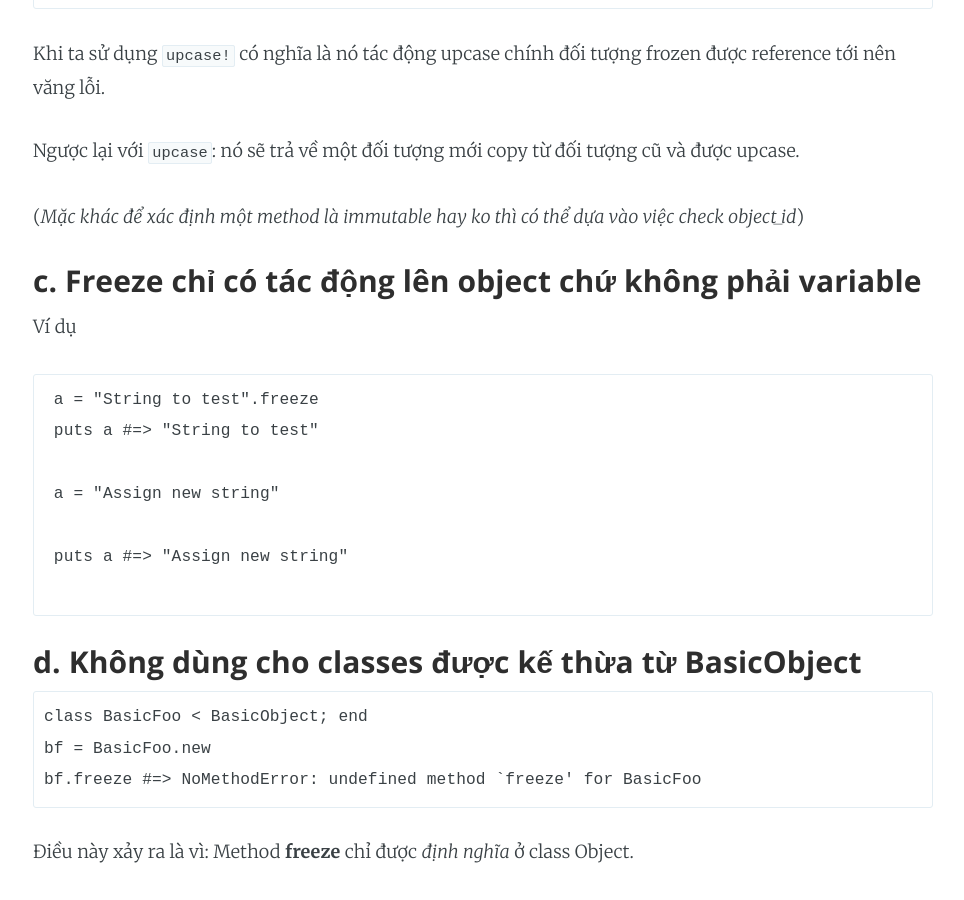
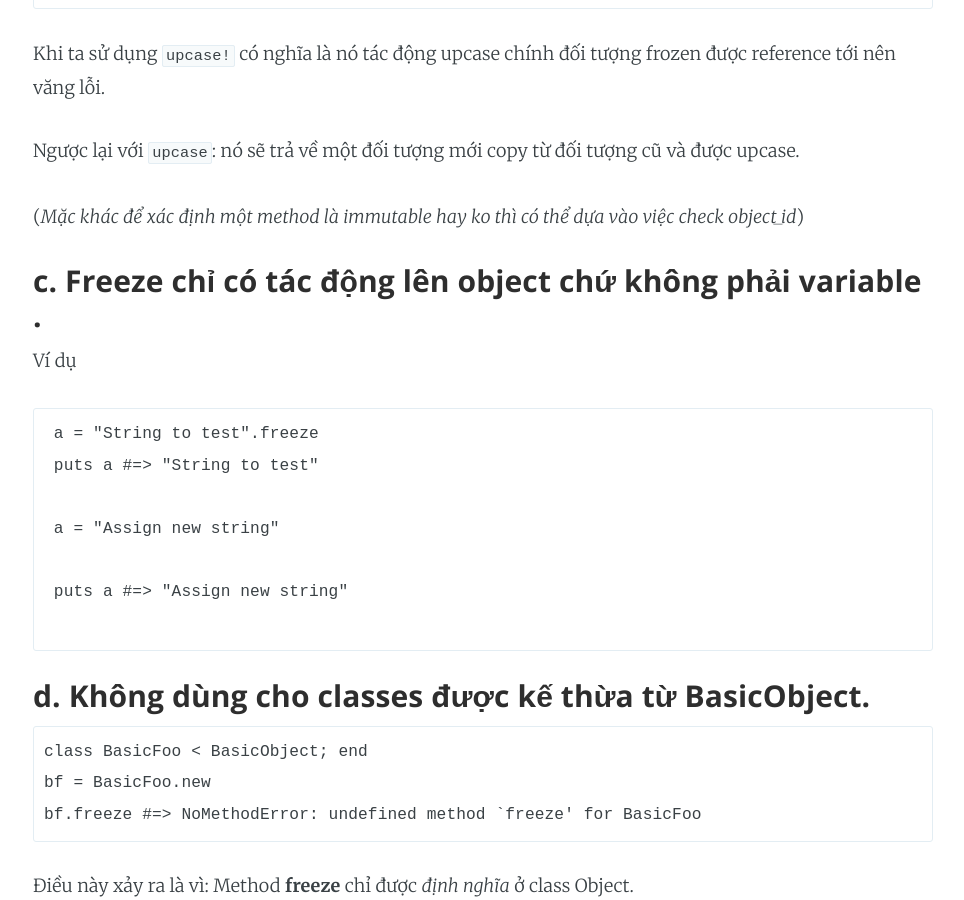
Before and after one commit to trnthanhtu/trnthanhtu.github.io, a Jekyll site: the page built from _posts/2016-11-10-Method-Freeze.markdown, in a window 1280 px wide and 900 px high, scrolled down 2014 px. Shown: the whole window, without its empty margins (157-1121 px from the left). Built offline with Jekyll 4.4.1, drawn with Linux system fonts in a browser that asks for light colours; some of the changed text lies outside the part shown.

Commit message:
FIx convension

````diff
--- a/_posts/2016-11-10-Method-Freeze.markdown
+++ b/_posts/2016-11-10-Method-Freeze.markdown
@@ -19,7 +19,7 @@ Và dùng method "frozen?" để kiểm tra xem object đã đóng băng hay ch
 
 ## 2. Các vấn đề cần nắm rõ
 Để hiểu vấn đề thì phải đào sâu deep.
-### a.Các kiểu dữ liệu được mặc định frozen
+### a. Các kiểu dữ liệu được mặc định frozen.
 Trong Ruby có các kiểu dữ liệu mặc định là
    **- Boolean
      - Fixnum. Bignum, Float
@@ -61,7 +61,7 @@ Ngược lại với `upcase`: nó sẽ trả về một đối tượng mới c
 
 (*Mặc khác để xác định một method là immutable hay ko thì có thể dựa vào việc check object_id*)
 
-### c. Freeze chỉ có tác động lên object chứ không phải variable
+### c. Freeze chỉ có tác động lên object chứ không phải variable .
 Ví dụ
 
 ```
@@ -73,7 +73,7 @@ Ví dụ
  puts a #=> "Assign new string"
 
 ```
-### d. Không dùng cho  classes được kế thừa từ BasicObject
+### d. Không dùng cho  classes được kế thừa từ BasicObject.
 ```
 class BasicFoo < BasicObject; end
 bf = BasicFoo.new
````
Also changed, not shown: other parts of _posts/2016-11-10-Method-Freeze.markdown (+2 -2 lines).
